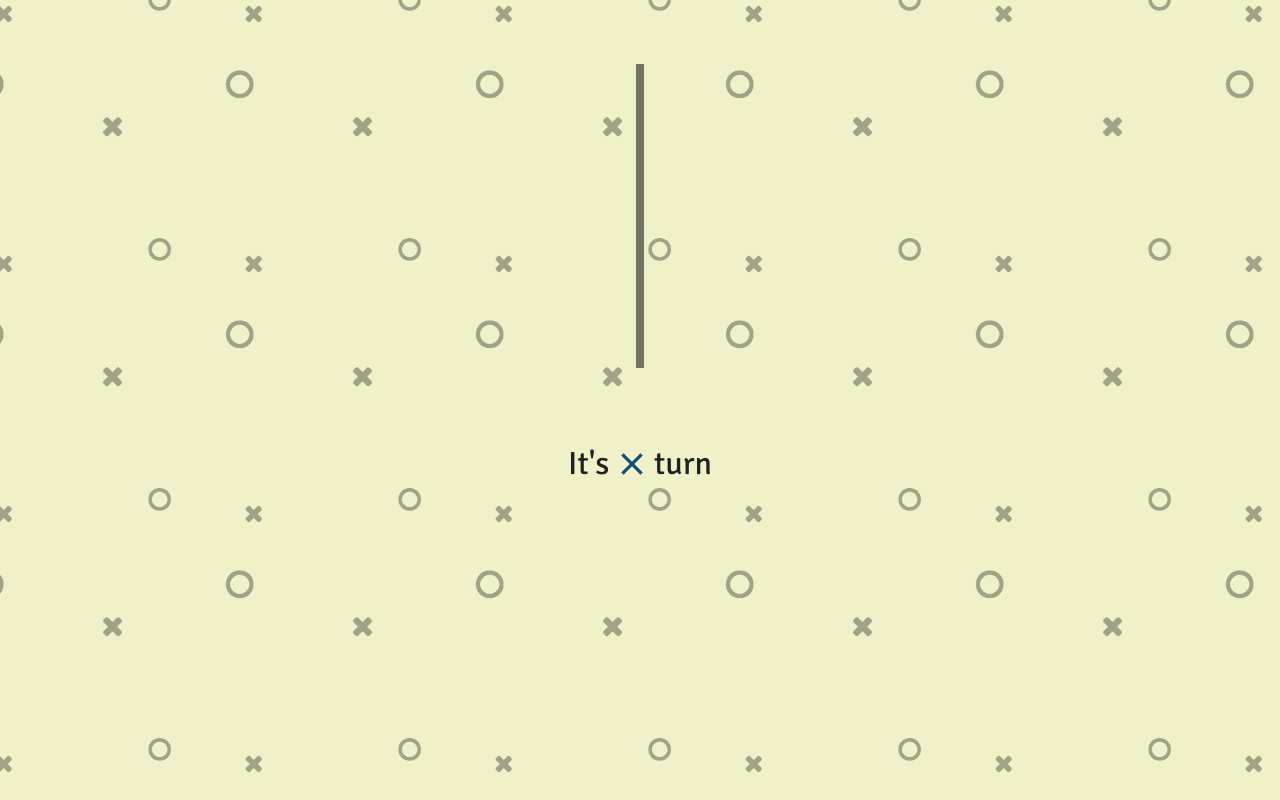
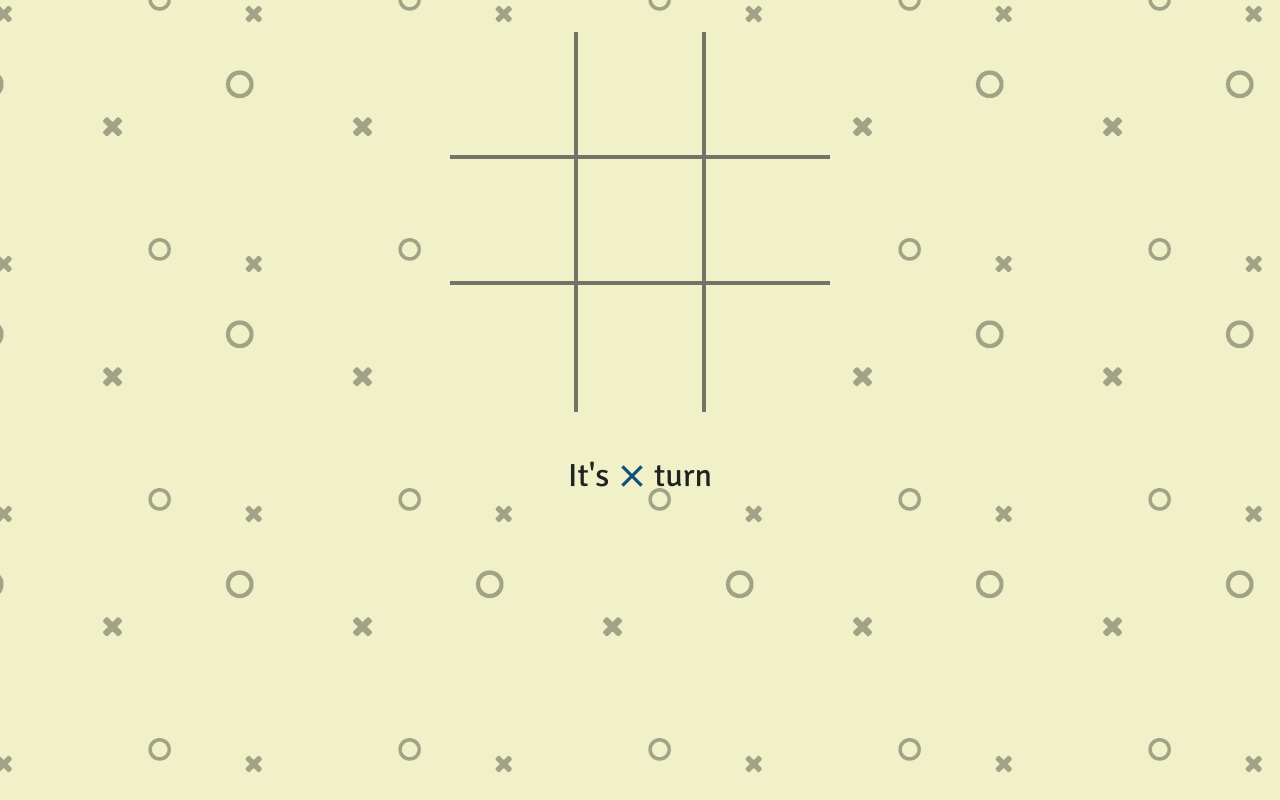
Before and after one commit to j-burgos/t3, a React (Create React App) app: page /play/3 in a window 1280 px wide. Built offline with nearby package versions, Linux system fonts and the light colour scheme.

Commit message:
Adds a isWinner prop to animate when winning

```diff
--- a/src/components/board/Board.css
+++ b/src/components/board/Board.css
@@ -2,6 +2,8 @@
   background: #F0F0C9;
   display: flex;
   flex-direction: column;
-  width: 40vw;
-  height: 40vw;
+  width: 80vw;
+  height: 80vw;
+  max-width: 380px;
+  max-height: 380px;
 }
--- a/src/components/board/Board.jsx
+++ b/src/components/board/Board.jsx
@@ -5,17 +5,23 @@ import '../App.css'
 import './Board.css'
 
 export default class Board extends Component {
-
   render () {
-    const { board, onSquareClick } = this.props
-    const rows = board.map((items, rowIndex) => {
+    const { board, winCoords, onSquareClick } = this.props
+    const rows = board.map((rowItems, rowIndex) => {
+      const items = rowItems.map((item, columnIndex) => {
+        const isWinner = winCoords.includes(item)
+        return {
+          value: item,
+          isWinner: isWinner
+        }
+      })
       return (
         <Row key={rowIndex}
           index={rowIndex} items={items} onSquareClick={onSquareClick} />
       )
     })
     return (
-      <div className='board-container'>
+      <div className='board'>
         { rows }
       </div>
     )
--- a/src/components/row/Row.jsx
+++ b/src/components/row/Row.jsx
@@ -8,9 +8,13 @@ export default class Row extends Component {
     const { items, index, onSquareClick } = this.props
     const squares = items.map((column, columnIndex) => {
       const key = `${index}-${columnIndex}`
-      const value = items[columnIndex]
+      const { value, isWinner } = items[columnIndex]
       const onClick = () => onSquareClick(columnIndex, index)
-      return <Square key={key} value={value} onClick={onClick} />
+      return (
+        <Square key={key} value={value}
+          onClick={onClick}
+          isWinner={isWinner} />
+      )
     })
     return (
       <div className='row'>
```
